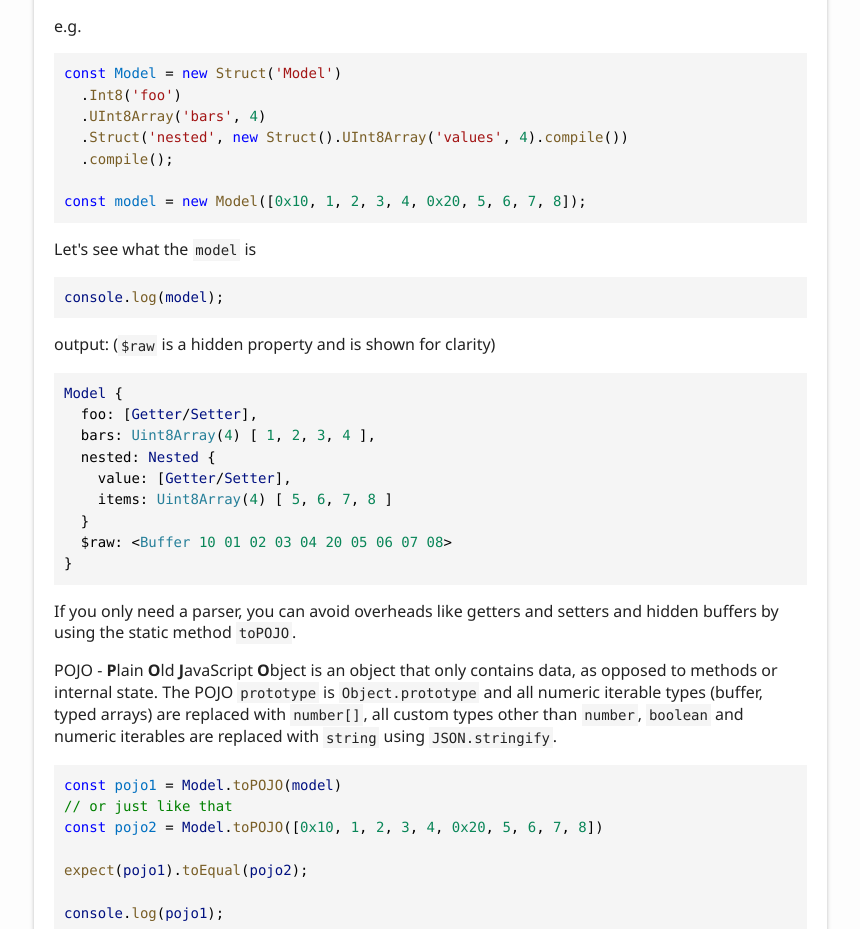
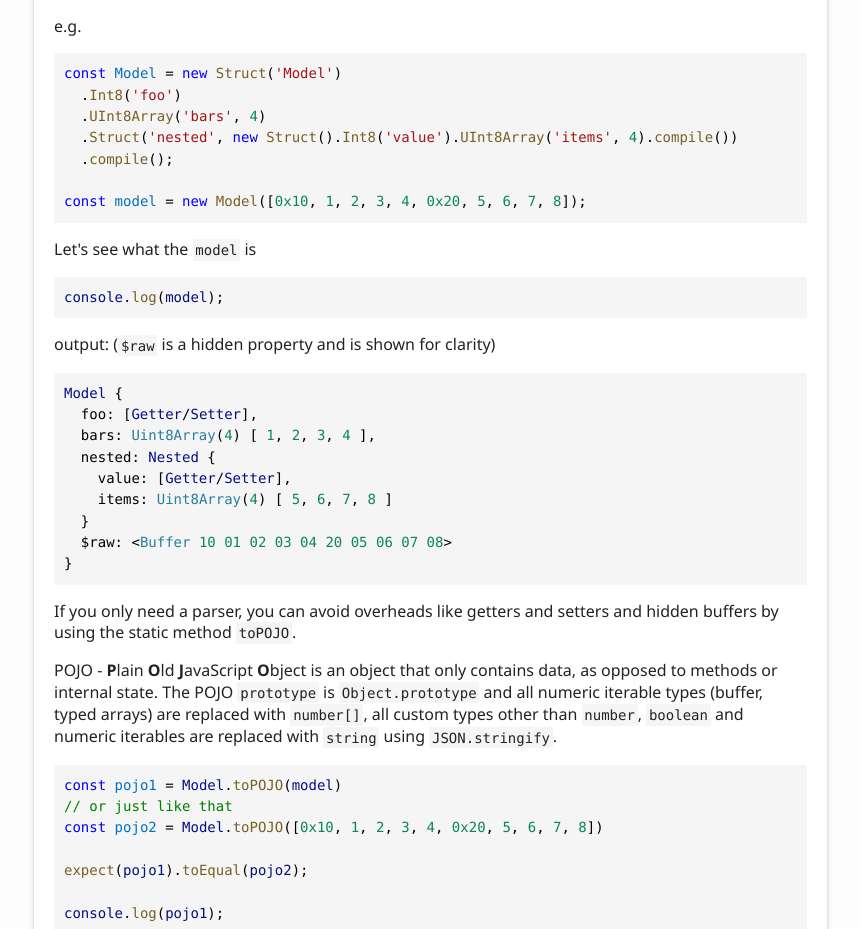
Before and after one commit to sarakusha/typed-struct, a plain HTML site: page index.html in a window 1280 px wide. Shown: the part 7645-8574 px from the top of the page, without its empty margins (6-866 px from the left). Drawn offline with Linux system fonts and the light colour scheme.

Commit message:
[ci skip] Updates

```diff
--- a/index.html
+++ b/index.html
@@ -388,7 +388,7 @@
 				<pre><code class="language-ts"><span style="color: #0000FF">const</span><span style="color: #000000"> </span><span style="color: #0070C1">Model</span><span style="color: #000000"> = </span><span style="color: #0000FF">new</span><span style="color: #000000"> </span><span style="color: #795E26">Struct</span><span style="color: #000000">(</span><span style="color: #A31515">&#039;Model&#039;</span><span style="color: #000000">)</span>
 <span style="color: #000000">  .</span><span style="color: #795E26">Int8</span><span style="color: #000000">(</span><span style="color: #A31515">&#039;foo&#039;</span><span style="color: #000000">)</span>
 <span style="color: #000000">  .</span><span style="color: #795E26">UInt8Array</span><span style="color: #000000">(</span><span style="color: #A31515">&#039;bars&#039;</span><span style="color: #000000">, </span><span style="color: #098658">4</span><span style="color: #000000">)</span>
-<span style="color: #000000">  .</span><span style="color: #795E26">Struct</span><span style="color: #000000">(</span><span style="color: #A31515">&#039;nested&#039;</span><span style="color: #000000">, </span><span style="color: #0000FF">new</span><span style="color: #000000"> </span><span style="color: #795E26">Struct</span><span style="color: #000000">().</span><span style="color: #795E26">UInt8Array</span><span style="color: #000000">(</span><span style="color: #A31515">&#039;values&#039;</span><span style="color: #000000">, </span><span style="color: #098658">4</span><span style="color: #000000">).</span><span style="color: #795E26">compile</span><span style="color: #000000">())</span>
+<span style="color: #000000">  .</span><span style="color: #795E26">Struct</span><span style="color: #000000">(</span><span style="color: #A31515">&#039;nested&#039;</span><span style="color: #000000">, </span><span style="color: #0000FF">new</span><span style="color: #000000"> </span><span style="color: #795E26">Struct</span><span style="color: #000000">().</span><span style="color: #795E26">Int8</span><span style="color: #000000">(</span><span style="color: #A31515">&#039;value&#039;</span><span style="color: #000000">).</span><span style="color: #795E26">UInt8Array</span><span style="color: #000000">(</span><span style="color: #A31515">&#039;items&#039;</span><span style="color: #000000">, </span><span style="color: #098658">4</span><span style="color: #000000">).</span><span style="color: #795E26">compile</span><span style="color: #000000">())</span>
 <span style="color: #000000">  .</span><span style="color: #795E26">compile</span><span style="color: #000000">();</span>
 
 <span style="color: #0000FF">const</span><span style="color: #000000"> </span><span style="color: #0070C1">model</span><span style="color: #000000"> = </span><span style="color: #0000FF">new</span><span style="color: #000000"> </span><span style="color: #795E26">Model</span><span style="color: #000000">([</span><span style="color: #098658">0x10</span><span style="color: #000000">, </span><span style="color: #098658">1</span><span style="color: #000000">, </span><span style="color: #098658">2</span><span style="color: #000000">, </span><span style="color: #098658">3</span><span style="color: #000000">, </span><span style="color: #098658">4</span><span style="color: #000000">, </span><span style="color: #098658">0x20</span><span style="color: #000000">, </span><span style="color: #098658">5</span><span style="color: #000000">, </span><span style="color: #098658">6</span><span style="color: #000000">, </span><span style="color: #098658">7</span><span style="color: #000000">, </span><span style="color: #098658">8</span><span style="color: #000000">]);</span>
```
